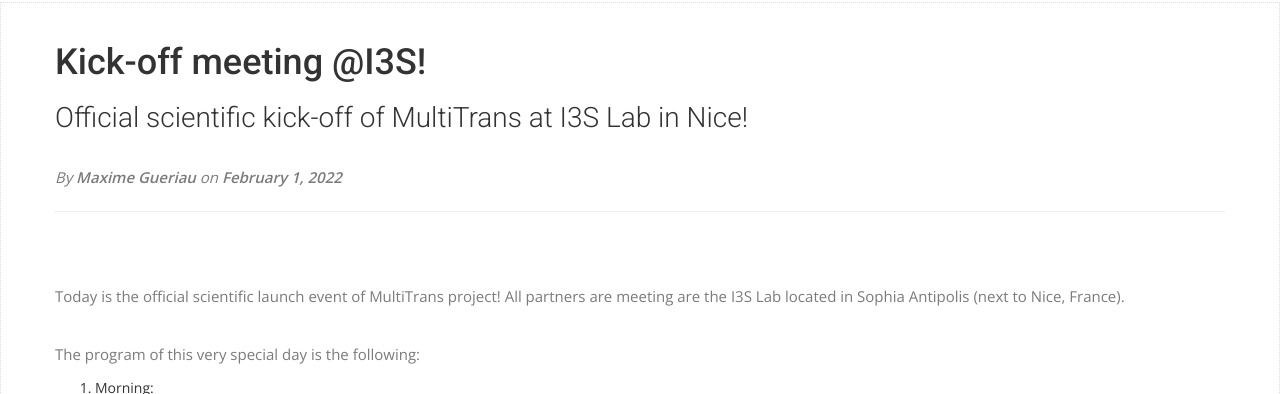
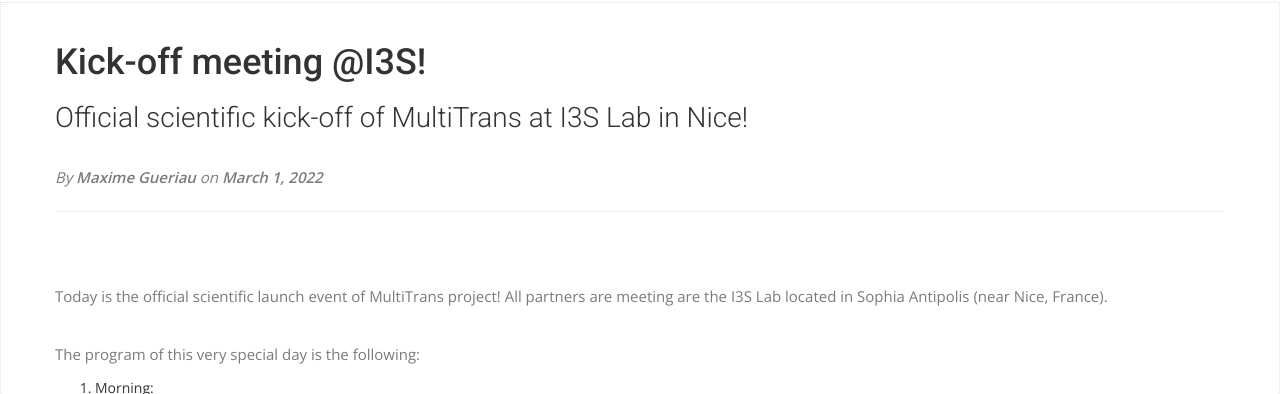
Before and after one commit to anr-multitrans/anr-multitrans.github.io, a Jekyll site: the page built from _posts/2022-03-01-kickoff-meeting.md, in a window 1280 px wide. Shown: the part 88-482 px from the top of the page. Built offline with Jekyll 4.4.1, drawn with Linux system fonts in a browser that asks for light colours; nearby versions of some CDN libraries; some web fonts are replaced.

Commit message:
fixing first post (news) date

```diff
--- a/_posts/2022-03-01-kickoff-meeting.md
+++ b/_posts/2022-03-01-kickoff-meeting.md
@@ -2,11 +2,11 @@
 layout: post
 title: Kick-off meeting @I3S!
 subtitle: Official scientific kick-off of MultiTrans at I3S Lab in Nice!
-date: 2022-02-01 09:00:00
+date: 2022-03-01 09:00:00
 author: Maxime Gueriau
 ---
 Today is the official scientific launch event of MultiTrans project!
-All partners are meeting are the I3S Lab located in Sophia Antipolis (next to Nice, France).
+All partners are meeting are the I3S Lab located in Sophia Antipolis (near Nice, France).
 
 The program of this very special day is the following:
 1. Morning:
```
Also changed, not shown: 2 other files.
